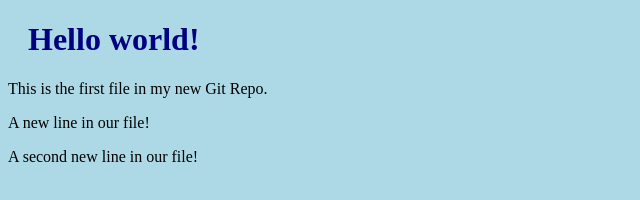
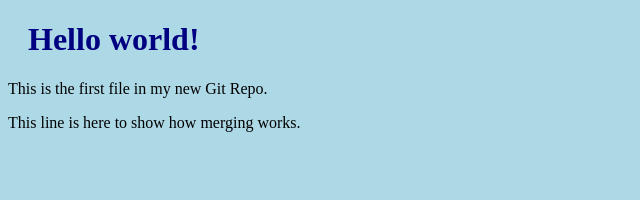
Before and after one commit to MezghichGit/labGitGK, a plain HTML site: page index.html in a window 1280 px wide. Shown: the whole page, without its empty margins (0-640 px from the left). Drawn offline with Linux system fonts and the light colour scheme.

Commit message:
updated index.html with emergency fix

```diff
--- a/index.html
+++ b/index.html
@@ -8,8 +8,7 @@
 
 <h1>Hello world!</h1>
 <p>This is the first file in my new Git Repo.</p>
-<p>A new line in our file!</p>
-<p>A second new line in our file!</p>
+<p>This line is here to show how merging works.</p>
 
 </body>
 </html>
```
